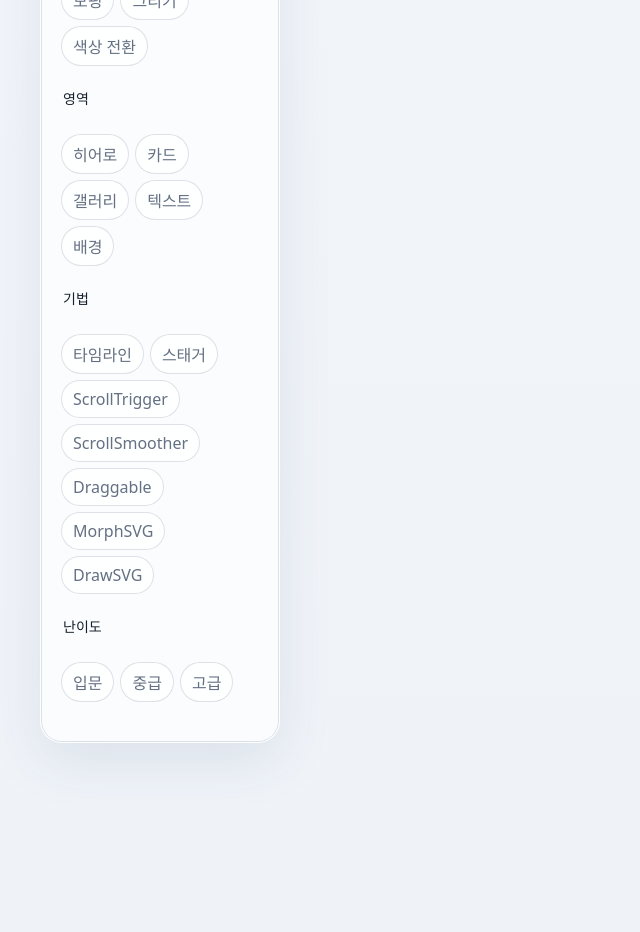
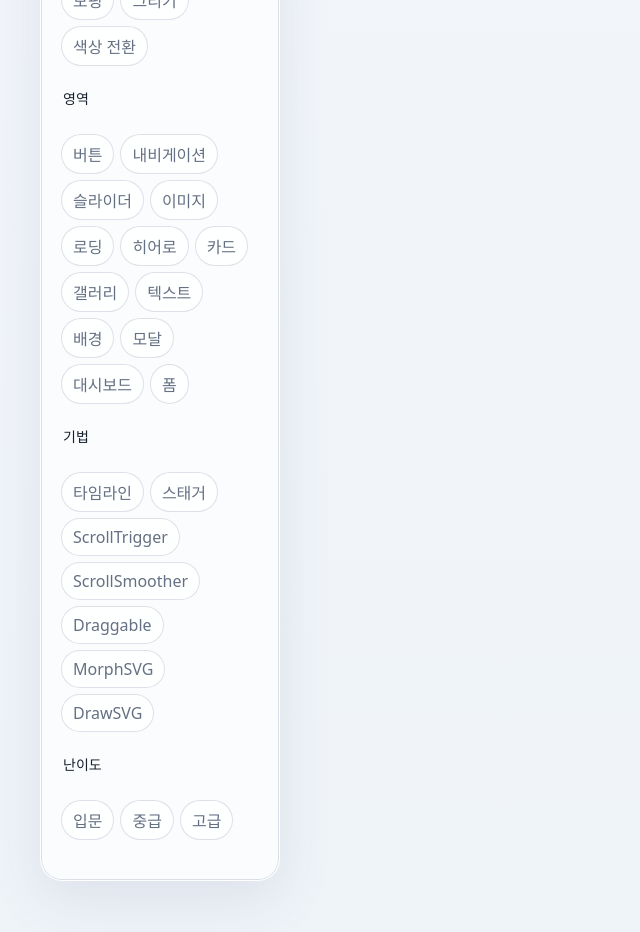
Before and after one commit to hoseonkwak/animation-Ex, a Vue app in the folder apps/lab/: page /explore in a window 1280 px wide. Shown: the part 1160-2092 px from the top of the page, without its empty margins (0-640 px from the left). Built offline with nearby package versions, Linux system fonts and the light colour scheme; no server answers.

Commit message:
fix: show all section filters in explore

```diff
--- a/apps/lab/src/app/views/ExploreView.vue
+++ b/apps/lab/src/app/views/ExploreView.vue
@@ -73,11 +73,19 @@ const filterGroups: Array<{
     axis: 'section',
     label: '영역',
     options: [
+      { key: 'button', label: '버튼' },
+      { key: 'navigation', label: '내비게이션' },
+      { key: 'slider', label: '슬라이더' },
+      { key: 'image', label: '이미지' },
+      { key: 'loading', label: '로딩' },
       { key: 'hero', label: '히어로' },
       { key: 'card', label: '카드' },
       { key: 'gallery', label: '갤러리' },
       { key: 'text', label: '텍스트' },
       { key: 'background', label: '배경' },
+      { key: 'modal', label: '모달' },
+      { key: 'dashboard', label: '대시보드' },
+      { key: 'form', label: '폼' },
     ],
   },
   {
```
Also changed, not shown: 1 other file (tests, documents, lock files or other folders).
